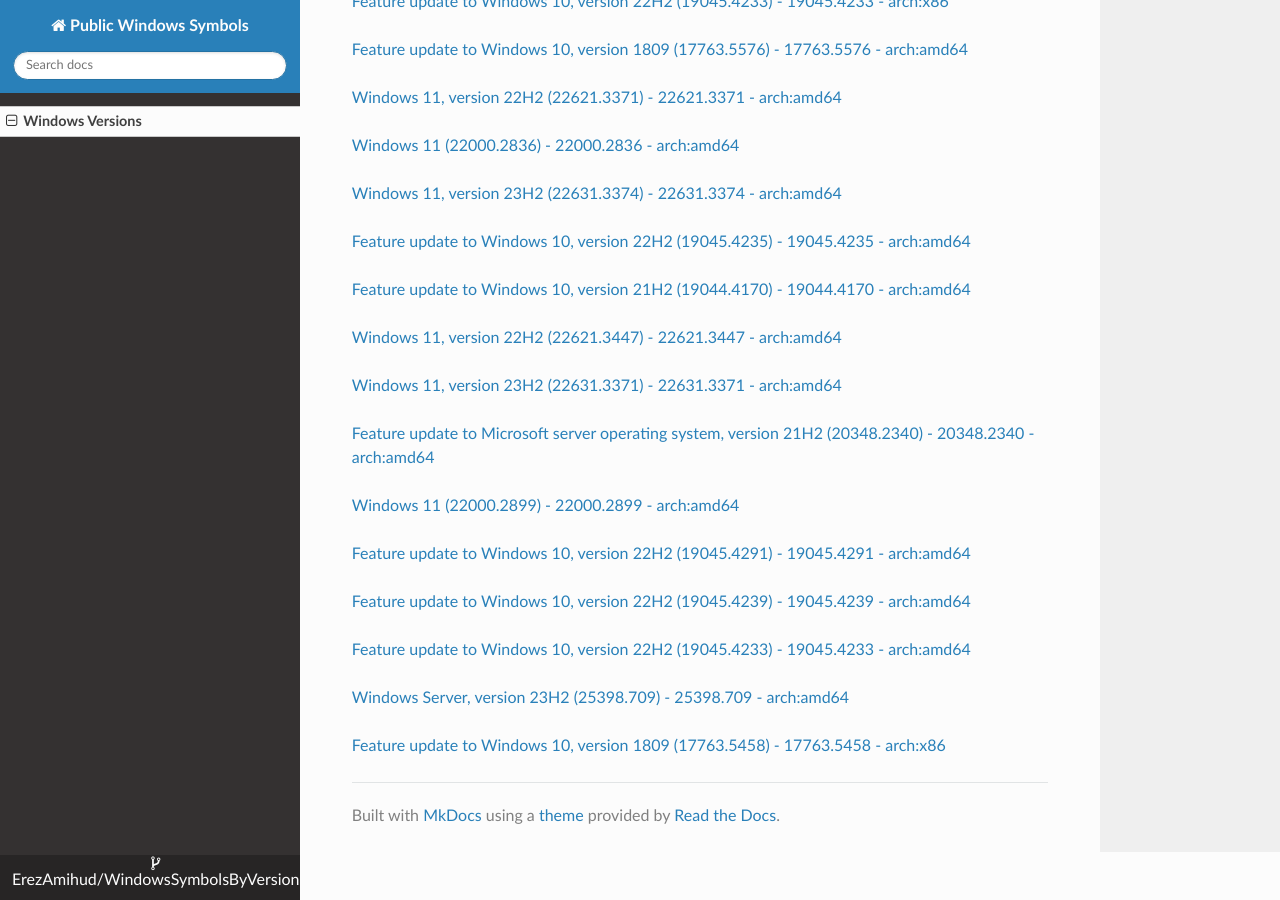
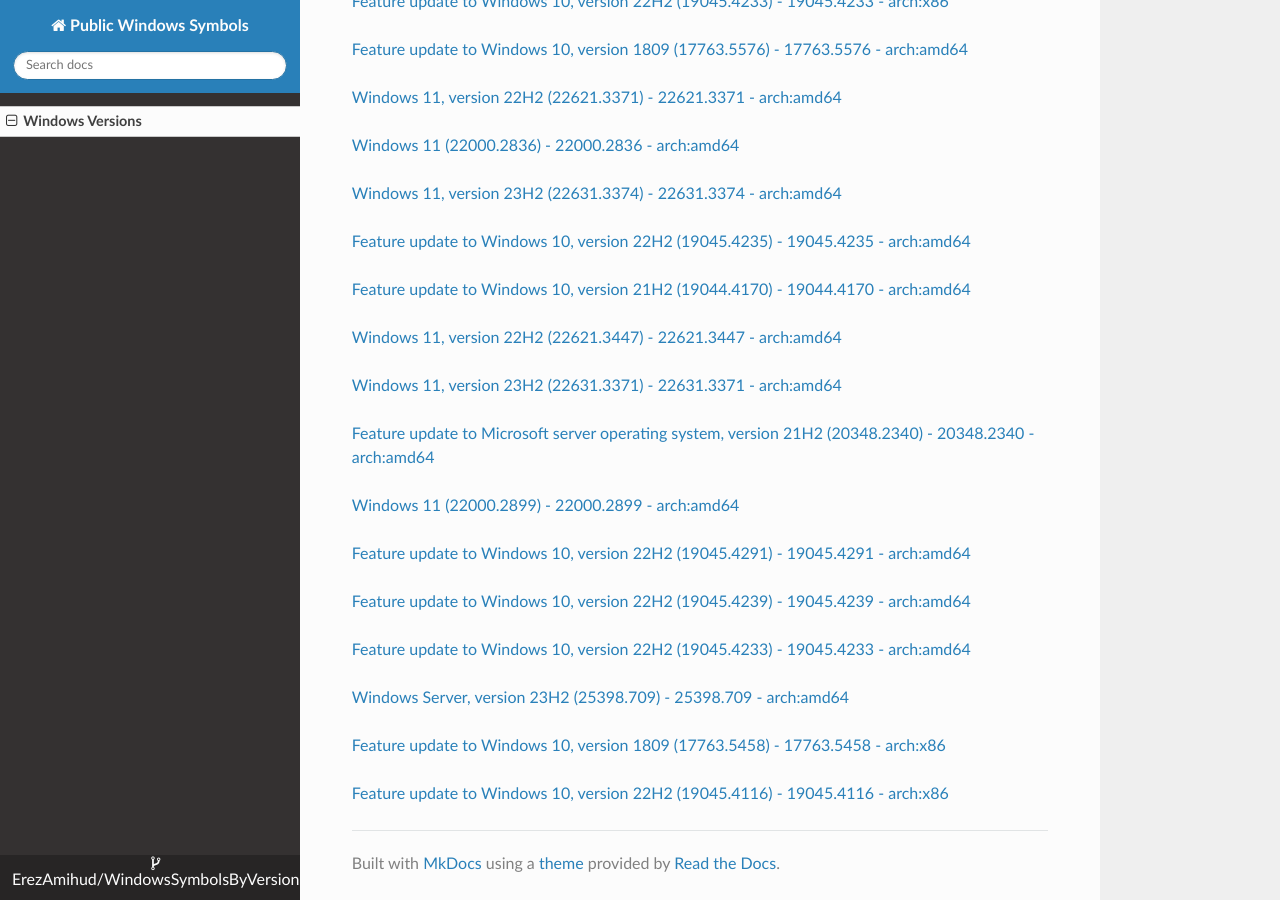
Before and after one commit to ErezAmihud/WindowsSymbolsByVersion, an MkDocs documentation site: the page built from docs/index.md, in a window 1280 px wide and 900 px high, scrolled down 16421 px. Built offline with MkDocs 1.6.1, drawn with Linux system fonts in a browser that asks for light colours; nearby versions of some CDN libraries.

Commit message:
Automated commit, add manifest for 84634514-da62-4166-b397-555f566f13c2

```diff
--- a/docs/index.md
+++ b/docs/index.md
@@ -889,3 +889,6 @@
 
 
 [Feature update to Windows 10, version 1809 (17763.5458) - 17763.5458 - arch:x86](https://github.com/ErezAmihud/WindowsSymbolsByVersion/blob/main/manifests/f7de30f3-7fbe-4d8c-920a-121b3194c2b4.manifest)
+
+
+[Feature update to Windows 10, version 22H2 (19045.4116) - 19045.4116 - arch:x86](https://github.com/ErezAmihud/WindowsSymbolsByVersion/blob/main/manifests/84634514-da62-4166-b397-555f566f13c2.manifest)
```
Also changed, not shown: process_builds.json (+1 -1 lines), 1 other file.
